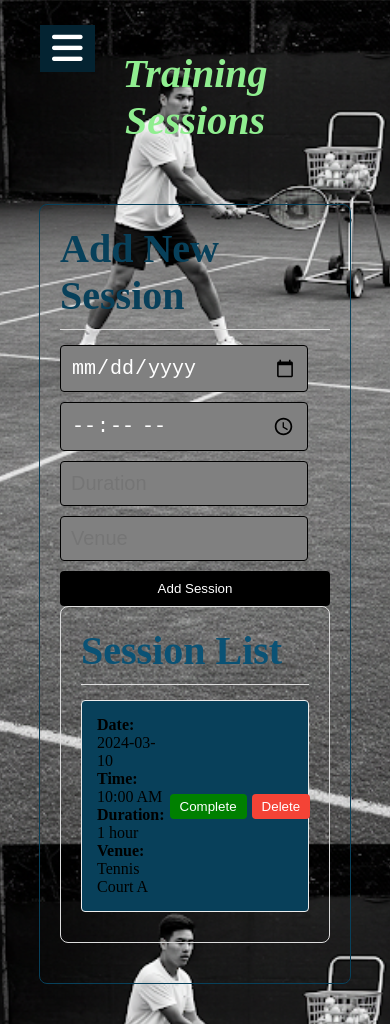
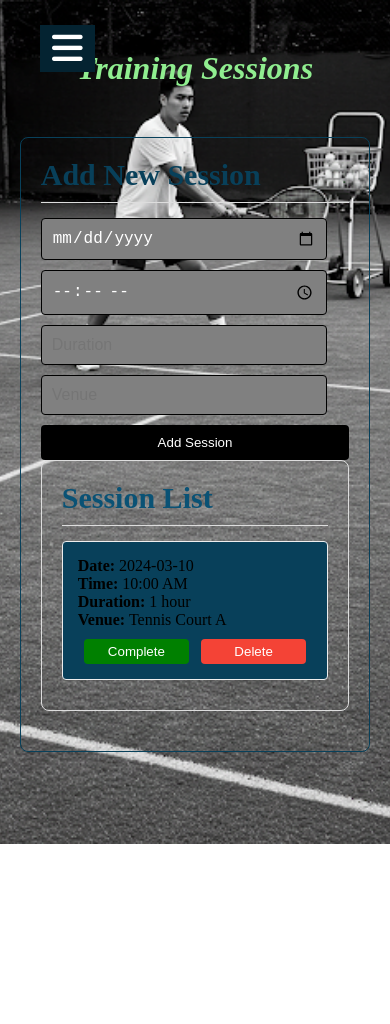
Before and after one commit to Airneatha/rallyhand, a plain HTML site: page sessions2.html in a window 390 px wide. After the commit the page ends 844 px from the top, so only its background shows below. Drawn offline with Linux system fonts and the light colour scheme.

Commit message:
Updated schedule page styles and responsiveness

```diff
--- a/equip.html
+++ b/equip.html
@@ -3,7 +3,9 @@
   <head>
     <meta charset="UTF-8" />
     <meta name="viewport" content="width=device-width, initial-scale=1.0" />
-    <title>RallyHand</title>
+    <title>rallyhand</title>
+    <link rel="icon" type="image/x-icon" href="favicon.ico">
+    <link rel="icon" href="/main-logo.png" sizes="42x42" type="image/png">
     <link rel="stylesheet" href="style.css"/>
     <link rel="stylesheet" href="equip.css"/>
     <link
--- a/schedule.css
+++ b/schedule.css
@@ -127,3 +127,36 @@ section h2 {
 #event-form button:hover {
     background-color: #08405a;
 }
+
+
+@media (max-width: 768px) {
+    main {
+        width: 95%; /* Use more width on mobile */
+        margin: 10px auto; /* Adjust margin */
+        margin-top: 0; /* Remove negative margin on mobile */
+        font-size: 14px; /* Further reduce font on mobile */
+        padding: 5px; /* Reduce padding further */
+    }
+
+    .hero{
+        margin-top: 0; /* remove negative margin */
+    }
+
+    section {
+        padding: 10px; /* Reduce padding further */
+    }
+
+    section h2 {
+        font-size: 1.1em; /* Reduce heading size further */
+    }
+
+    #calendar-grid {
+        grid-template-columns: repeat(3, 1fr); /* Adjust grid for smaller screens */
+    }
+
+    #event-form input[type="text"],
+    #event-form input[type="date"],
+    #event-form input[type="time"] {
+        font-size: 14px; /* Further reduce input font */
+    }
+}
--- a/sessions.css
+++ b/sessions.css
@@ -1,10 +1,6 @@
 main {
     width: 80%;
     margin: 20px auto;
-    /* background-color: #0a5275;
-    padding: 20px;
-    border-radius: 8px;
-    box-shadow: 0 2px 4px rgba(0, 0, 0, 0.1); */
 }
 
 .hero {
@@ -124,3 +120,46 @@ main {
     background-color: #f44336;
     color: white;
 }
+
+
+@media (max-width: 768px) {
+    main {
+        width: 95%; /* Make main container wider */
+        padding: 10px; /* Reduce padding */
+    }
+
+    .hero {
+        padding: 10px; /* Reduce hero padding */
+    }
+
+    .hero h1 {
+        font-size: 2em; /* Reduce hero heading size */
+    }
+
+    #add-session h2,
+    #sessions-list h2 {
+        font-size: 30px; /* Reduce section heading size */
+    }
+
+    #session-form input[type="date"],
+    #session-form input[type="time"],
+    #session-form input[type="text"] {
+        font-size: 16px; /* Reduce input font size */
+    }
+
+    #sessions-list .session-item {
+        flex-direction: column; /* Stack session details and actions */
+        align-items: flex-start; /* Align items to the start */
+    }
+
+    #sessions-list .session-item .session-actions {
+        margin-top: 10px; /* Add margin to actions */
+        width: 100%; /* Make action buttons full width */
+        justify-content: space-around; /* Distribute buttons evenly */
+    }
+
+    #sessions-list .session-item .session-actions button {
+        margin-left: 0; /* Remove left margin from buttons */
+        width: 45%; /* Make buttons take up half the width */
+    }
+}
--- a/sessions2.html
+++ b/sessions2.html
@@ -3,7 +3,9 @@
   <head>
     <meta charset="UTF-8" />
     <meta name="viewport" content="width=device-width, initial-scale=1.0"/>
-    <title>RallyHand</title>
+    <title>rallyhand</title>
+    <link rel="icon" type="image/x-icon" href="favicon.ico">
+    <link rel="icon" href="/main-logo.png" sizes="42x42" type="image/png">
     <link rel="stylesheet" href="style.css"/>
     <link rel="stylesheet" href="sessions.css"/>
     <link
```
Also changed, not shown: milestones.html (+3 -1 lines), schedule.html (+3 -1 lines), stats.html (+3 -1 lines).
